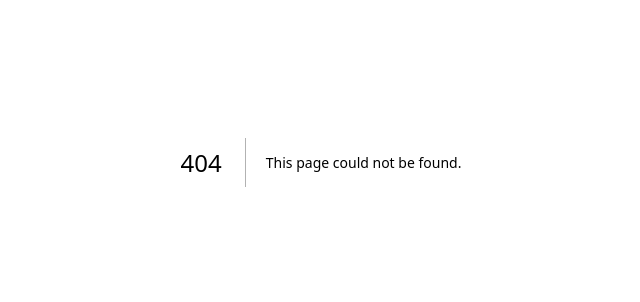
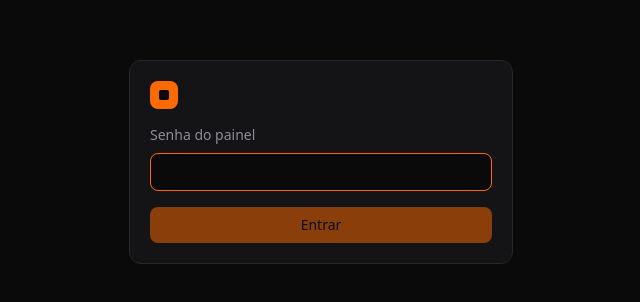
Before and after one commit to alexsousadev/scaleatrack, a Next.js app: page /login in a window 1280 px wide. Before the commit this address had no page. Shown: the part 238-540 px from the top of the page, without its empty margins (319-959 px from the left). Built offline with nearby package versions, Linux system fonts and the light colour scheme.

Commit message:
Add panel password protection

```diff
--- a/app/(painel)/shell.tsx
+++ b/app/(painel)/shell.tsx
@@ -16,6 +16,11 @@ const NAV = [
 function Header({ comPeriodo }: { comPeriodo: boolean }) {
   const { dashboards, dashboardId, setDashboardId } = usePanel()
 
+  async function logout() {
+    await fetch('/api/auth/logout', { method: 'POST' })
+    window.location.href = '/login'
+  }
+
   return (
     <div className="flex flex-wrap items-center gap-3 mb-6">
       {dashboards.length > 1 && (
@@ -27,6 +32,9 @@ function Header({ comPeriodo }: { comPeriodo: boolean }) {
         </select>
       )}
       {comPeriodo && <RangePicker />}
+      <button onClick={logout} className="ml-auto text-xs px-3 py-1.5 rounded-lg border border-line text-muted hover:text-white hover:border-brand">
+        Sair
+      </button>
     </div>
   )
 }
--- /dev/null
+++ b/app/api/auth/login/route.ts
@@ -0,0 +1,46 @@
+import { NextRequest, NextResponse } from 'next/server'
+import { createHash, timingSafeEqual } from 'crypto'
+
+const COOKIE_NAME = 'scaletrack_auth'
+
+function authToken() {
+  const password = process.env.PANEL_PASSWORD
+  if (!password) return null
+
+  const secret = process.env.PANEL_AUTH_SECRET || password
+  return createHash('sha256').update(`${password}:${secret}`).digest('hex')
+}
+
+function same(a: string, b: string) {
+  const left = Buffer.from(a)
+  const right = Buffer.from(b)
+  return left.length === right.length && timingSafeEqual(left, right)
+}
+
+export async function POST(req: NextRequest) {
+  const expectedPassword = process.env.PANEL_PASSWORD
+  if (!expectedPassword) return NextResponse.json({ ok: true })
+
+  let body: any
+  try {
+    body = await req.json()
+  } catch {
+    return NextResponse.json({ ok: false }, { status: 400 })
+  }
+
+  const password = String(body?.password || '')
+  if (!same(password, expectedPassword)) {
+    return NextResponse.json({ ok: false }, { status: 401 })
+  }
+
+  const token = authToken()
+  const res = NextResponse.json({ ok: true })
+  res.cookies.set(COOKIE_NAME, token!, {
+    httpOnly: true,
+    sameSite: 'lax',
+    secure: process.env.NODE_ENV === 'production',
+    path: '/',
+    maxAge: 60 * 60 * 24 * 30,
+  })
+  return res
+}
--- /dev/null
+++ b/app/api/auth/logout/route.ts
@@ -0,0 +1,13 @@
+import { NextResponse } from 'next/server'
+
+export async function POST() {
+  const res = NextResponse.json({ ok: true })
+  res.cookies.set('scaletrack_auth', '', {
+    httpOnly: true,
+    sameSite: 'lax',
+    secure: process.env.NODE_ENV === 'production',
+    path: '/',
+    maxAge: 0,
+  })
+  return res
+}
--- /dev/null
+++ b/app/login/page.tsx
@@ -0,0 +1,60 @@
+'use client'
+
+import { useState } from 'react'
+import Logo from '../components/logo'
+
+export default function LoginPage() {
+  const [password, setPassword] = useState('')
+  const [error, setError] = useState('')
+  const [loading, setLoading] = useState(false)
+
+  async function submit(e: React.FormEvent<HTMLFormElement>) {
+    e.preventDefault()
+    setError('')
+    setLoading(true)
+
+    const next = new URLSearchParams(window.location.search).get('next') || '/dashboard'
+    const res = await fetch('/api/auth/login', {
+      method: 'POST',
+      headers: { 'Content-Type': 'application/json' },
+      body: JSON.stringify({ password }),
+    })
+
+    setLoading(false)
+    if (!res.ok) {
+      setError('Senha incorreta.')
+      return
+    }
+
+    window.location.href = next.startsWith('/') ? next : '/dashboard'
+  }
+
+  return (
+    <main className="min-h-screen grid place-items-center p-4">
+      <form onSubmit={submit} className="w-full max-w-sm bg-panel border border-line rounded-xl p-5 space-y-4">
+        <Logo />
+        <div>
+          <label htmlFor="password" className="block text-sm text-muted mb-2">
+            Senha do painel
+          </label>
+          <input
+            id="password"
+            value={password}
+            onChange={(e) => setPassword(e.target.value)}
+            type="password"
+            autoComplete="current-password"
+            autoFocus
+            className="w-full bg-ink border border-line rounded-lg px-3 py-2 text-sm outline-none focus:border-brand"
+          />
+        </div>
+        {error && <p className="text-sm text-bad">{error}</p>}
+        <button
+          disabled={loading || !password}
+          className="w-full bg-brand disabled:opacity-50 rounded-lg px-4 py-2 text-sm font-medium text-black"
+        >
+          {loading ? 'Entrando...' : 'Entrar'}
+        </button>
+      </form>
+    </main>
+  )
+}
```
Also changed, not shown: proxy.ts (added, +49 -0 lines), 1 other file (tests, documents, lock files or other folders).
